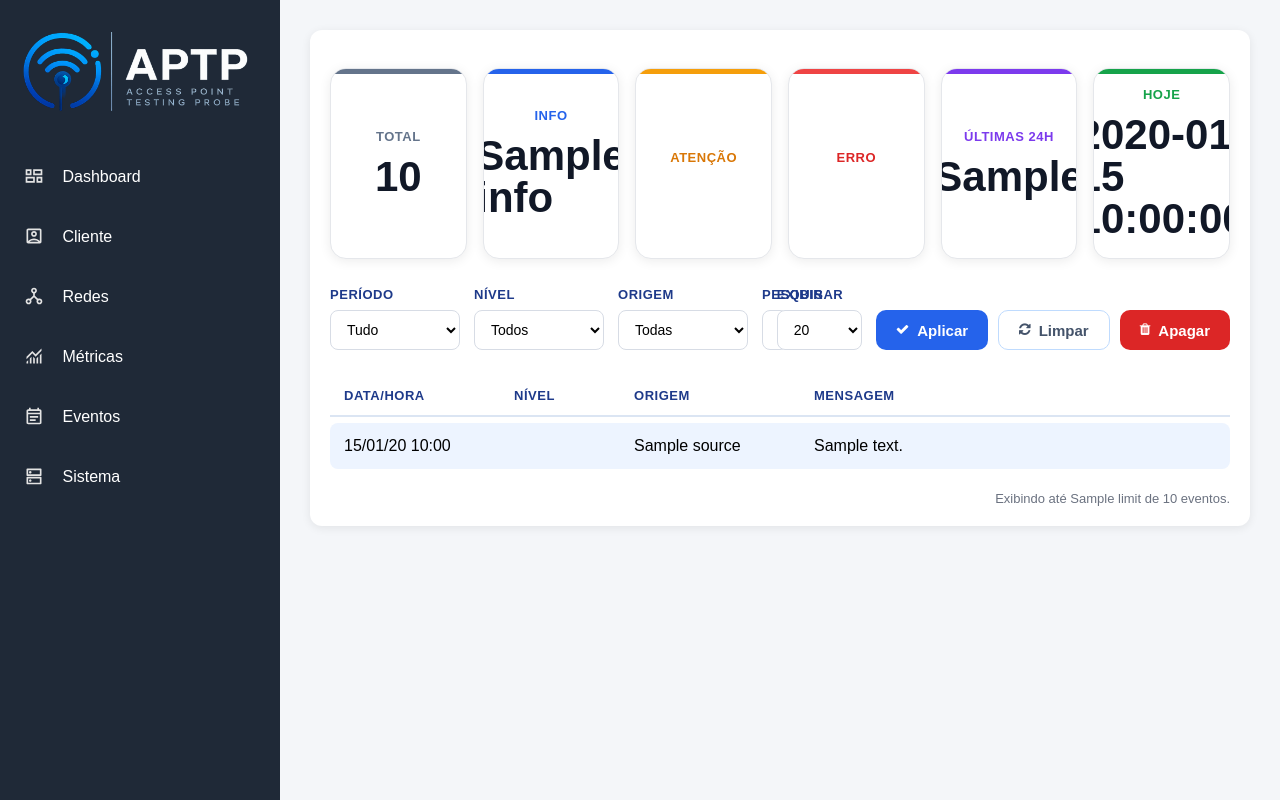
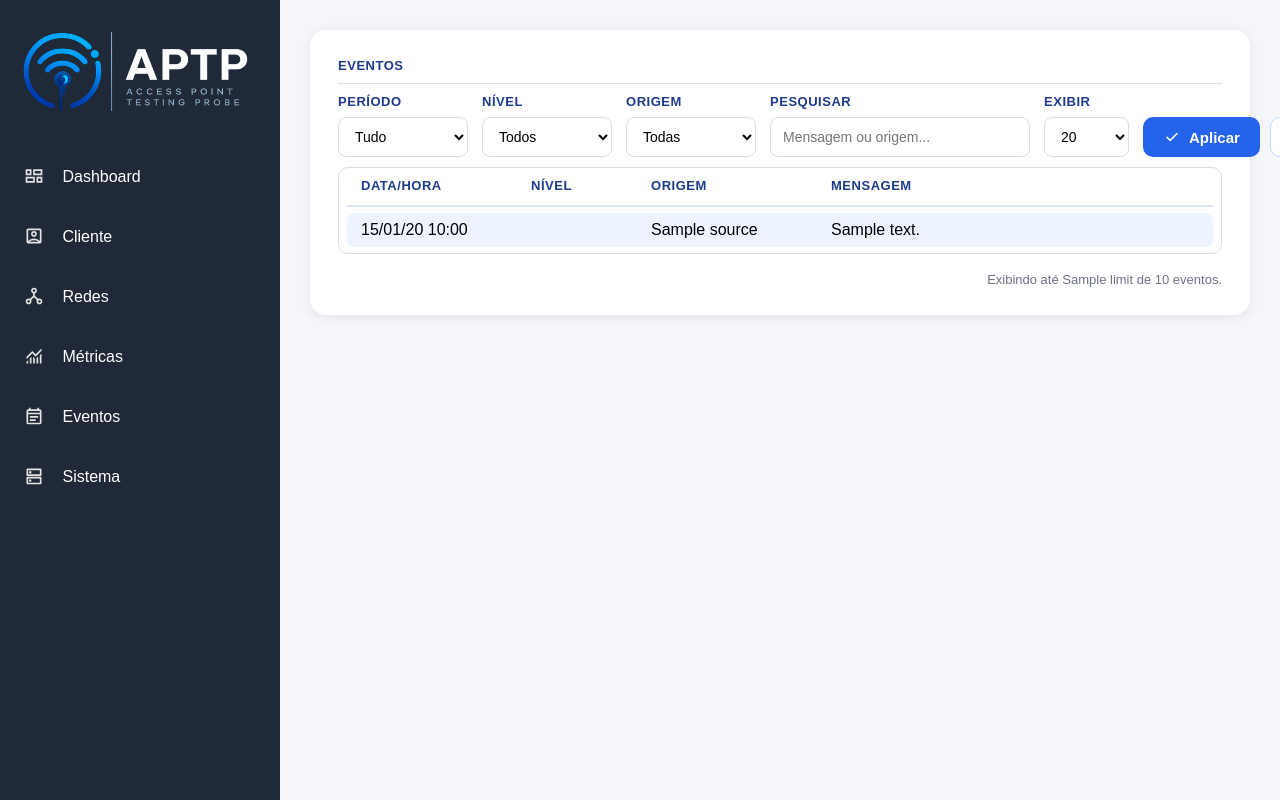
Before and after one commit to carloshorajr/aptp, a Flask app: template frontend/templates/events.html in a window 1280 px wide. Run offline with Flask 3, Linux system fonts and the light colour scheme; data comes from the database, SQL or seed files in the repository; the template is opened without the code that fills it: most values are stand-ins (such as "Sample title", 1, 10 or a date in 2020); parts of the project's set-up code (start-up, migrations or seed data) failed here and were passed over.

Commit message:
Standardize System page layout and styling

```diff
--- a/frontend/static/css/events.css
+++ b/frontend/static/css/events.css
@@ -1,8 +1,25 @@
+/* Painel */
+
+.events-panel{
+    display:flex;
+    flex-direction:column;
+    gap:20px;
+}
+
+/* Conteúdo */
+
+.events-section{
+    display:flex;
+    flex-direction:column;
+    gap:10px;
+}
+
+/* Filtros */
+
 .filters-panel{
     display:flex;
     align-items:flex-end;
     gap:14px;
-    flex-wrap:nowrap;
     width:100%;
 }
 
@@ -24,8 +41,8 @@
 }
 
 .filter-search{
-    flex:1 1 0;
-    min-width:0;
+    flex:1;
+    min-width:260px;
 }
 
 .filter-limit{
@@ -85,85 +102,94 @@
     gap:8px;
 }
 
-.filter-buttons .btn i{
-    font-size:.90em;
+.event-icon{
+
+    width:18px;
+
+    height:18px;
+
+    display:block;
+
+    user-select:none;
+
+    pointer-events:none;
+
 }
+
+/* Tabela */
+
+.events-table{
+    border:1px solid #d7dce5;
+    border-radius:10px;
+    overflow:hidden;
+    background:#fff;
+    padding:0 8px;
+
+}
+
+.events-table .table{
+
+    margin-top:-8px;
+
+}
+
+.events-table .table tbody td{
+
+    padding:8px 14px;
+
+}
+
+.events-section h3{
+
+    margin:0;
+
+    padding-bottom:10px;
+
+    border-bottom:1px solid #d8e2ef;
+
+    font-size:13px;
+
+    font-weight:700;
+
+    text-transform:uppercase;
+
+    letter-spacing:.04em;
+
+    color:#1e3a8a;
+
+}
+
+.events-section form{
+    display:flex;
+    flex-direction:column;
+    gap:20px;
+}
+
+/* Badges */
 
 .badge-info{
     background:#dbeafe;
     color:#1d4ed8;
+    box-shadow:inset 0 0 0 1px rgba(0,0,0,.06);
 }
 
 .badge-warning{
     background:#fef3c7;
     color:#92400e;
+    box-shadow:inset 0 0 0 1px rgba(0,0,0,.06);
 }
 
 .badge-error{
     background:#fee2e2;
     color:#b91c1c;
+    box-shadow:inset 0 0 0 1px rgba(0,0,0,.06);
 }
+/* Footer */
 
 .table-footer{
-    margin-top:16px;
+    margin-top:8px;
+    margin-bottom:0px;
     text-align:right;
     font-size:13px;
     color:#6b7280;
 }
-
-.stats-panel{
-    display:grid;
-    grid-template-columns:repeat(6,1fr);
-    gap:16px;
-    margin-bottom:28px;
-}
-
-.stat-card{
-    background:#fff;
-    border-radius:16px;
-    padding:18px 20px;
-    min-height:110px;
-    display:flex;
-    flex-direction:column;
-    justify-content:center;
-    align-items:center;
-    box-shadow:0 2px 12px rgba(0,0,0,.08);
-}
-
-.stat-title{
-    font-size:13px;
-    font-weight:700;
-    text-transform:uppercase;
-    letter-spacing:.04em;
-    margin-bottom:12px;
-}
-
-.stat-value{
-    font-size:42px;
-    font-weight:700;
-    line-height:1;
-}
-
-.stat-total .stat-title{
-    color:#64748b;
-}
-
-.stat-info .stat-title{
-    color:#2563eb;
-}
-
-.stat-warning .stat-title{
-    color:#d97706;
-}
-
-.stat-error .stat-title{
-    color:#dc2626;
-}
-
-.stat-24h .stat-title{
-    color:#7c3aed;
-}
-
-.stat-today .stat-title{
-    color:#16a34a;
-}
--- a/frontend/static/css/metrics.css
+++ b/frontend/static/css/metrics.css
@@ -56,13 +56,9 @@
 
 .metrics-table{
 
-    border:1px solid #d7dce5;
+    position:relative;
 
-    border-radius:10px;
-
-    overflow:hidden;
-
-    background:#ffffff;
+    overflow:visible;
 
 }
 
@@ -129,6 +125,18 @@
     display:flex;
 
     flex-direction:column;
+
+}
+
+.metrics-table-content{
+
+    border:1px solid #d7dce5;
+
+    border-radius:10px;
+
+    overflow:hidden;
+
+    background:#ffffff;
 
 }
 
@@ -367,6 +375,24 @@
 
 }
 
+.metric-item:first-child .metric-tooltip-text{
+
+    top:12px;
+
+    transform:none;
+
+}
+
+.metric-item:last-child .metric-tooltip-text{
+
+    top:auto;
+
+    bottom:12px;
+
+    transform:none;
+
+}
+
 /* Toggle */
 
 .metric-switch{
--- a/frontend/static/css/modal.css
+++ b/frontend/static/css/modal.css
@@ -76,7 +76,19 @@
 
     align-items:center;
 
-    font-size:28px;
+}
+
+.modal-icon-symbol{
+
+    width:28px;
+
+    height:28px;
+
+    display:block;
+
+    user-select:none;
+
+    pointer-events:none;
 
 }
 
--- a/frontend/static/css/network.css
+++ b/frontend/static/css/network.css
@@ -470,3 +470,17 @@
     cursor:pointer;
 
 }
+
+.wifi-password-icon{
+
+    width:18px;
+
+    height:18px;
+
+    display:block;
+
+    pointer-events:none;
+
+    user-select:none;
+
+}
--- a/frontend/static/css/system.css
+++ b/frontend/static/css/system.css
@@ -1,3 +1,5 @@
+/* Painel */
+
 .system-panel{
 
     width:100%;
@@ -12,6 +14,8 @@
 
 }
 
+/* Seções */
+
 .system-section{
 
     margin-bottom:34px;
@@ -21,6 +25,20 @@
 .system-section:last-child{
 
     margin-bottom:0;
+
+}
+
+/* Lista */
+
+.system-list{
+
+    border:1px solid #d7dce5;
+
+    border-radius:10px;
+
+    overflow:hidden;
+
+    background:#ffffff;
 
 }
 
@@ -44,6 +62,8 @@
 
 }
 
+/* Itens */
+
 .system-item{
 
     display:flex;
@@ -56,17 +76,25 @@
 
     padding:13px 18px;
 
-    border-radius:6px;
+    border-bottom:1px solid #eef2f7;
 
     transition:background .15s ease;
 
 }
 
-.system-item:nth-child(even){
+.system-item:nth-child(odd){
 
     background:#edf4ff;
 
 }
+
+.system-list .system-item:last-child{
+
+    border-bottom:none;
+
+}
+
+/* Texto */
 
 .system-label{
 
@@ -87,6 +115,8 @@
     white-space:nowrap;
 
 }
+
+/* Responsivo */
 
 @media (max-width:768px){
 
--- a/frontend/static/js/events.js
+++ b/frontend/static/js/events.js
@@ -252,7 +252,7 @@ const Events = {
                 message:
                     "Não há filtros para limpar.",
 
-                icon: "refresh",
+                icon: "cached",
 
                 iconClass: "info",
 
@@ -294,7 +294,7 @@ const Events = {
                 message:
                     "Não há eventos para apagar.",
 
-                icon: "trash",
+                icon: "delete",
 
                 iconClass: "info",
 
@@ -317,7 +317,7 @@ const Events = {
             message:
                 "Você deseja apagar todo o registro de eventos?\nEsta ação não poderá ser desfeita!",
 
-            icon: "trash",
+            icon: "delete",
 
             iconClass: "danger",
 
--- a/frontend/static/js/metrics.js
+++ b/frontend/static/js/metrics.js
@@ -258,7 +258,7 @@ const Metrics = {
                     message:
                         "Todas as métricas já estão no padrão.",
 
-                    icon: "refresh",
+                    icon: "cached",
 
                     iconClass: "info",
 
--- a/frontend/static/js/modal.js
+++ b/frontend/static/js/modal.js
@@ -60,7 +60,7 @@ function showModal(options) {
 
     modalIcon.className = `modal-icon modal-icon-${options.iconClass ?? "danger"}`;
 
-    modalIconSymbol.className = `fa fa-${options.icon ?? "trash"}`;
+    modalIconSymbol.src = `/static/icons/${options.icon ?? "delete"}.svg`;
 
     modalCallback = options.onConfirm ?? null;
 
--- a/frontend/static/js/network.js
+++ b/frontend/static/js/network.js
@@ -68,7 +68,7 @@ const Network = {
                 message:
                     "Não há redes escaneadas para limpar.",
 
-                icon: "refresh",
+                icon: "cached",
 
                 iconClass: "info",
 
@@ -283,7 +283,7 @@ const Network = {
 
             allowHtml: true,
 
-            icon: "info-circle",
+            icon: "info",
 
             iconClass: "info",
 
@@ -347,7 +347,7 @@ const Network = {
 
                         message: result.message,
 
-                        icon: "times-circle",
+                        icon: "delete",
 
                         iconClass: "danger",
 
@@ -429,9 +429,15 @@ const Network = {
                         <button
                             id="toggle-password"
                             type="button"
-                            class="wifi-password-toggle">
+                            class="wifi-password-toggle"
+                        >
 
-                            <i class="fa fa-eye-slash"></i>
+                            <img
+                                id="toggle-password-icon"
+                                class="wifi-password-icon"
+                                src="/static/icons/visibility_off.svg"
+                                alt="Mostrar senha"
+                            >
 
                         </button>
 
@@ -441,7 +447,7 @@ const Network = {
 
             `,
 
-            icon: "wifi",
+            icon: "wifi_connect",
 
             iconClass: "info",
 
@@ -491,10 +497,13 @@ const Network = {
                             ? "password"
                             : "text";
 
-                    toggle.innerHTML =
+                    const toggleIcon =
+                        document.getElementById("toggle-password-icon");
+
+                    toggleIcon.src =
                         showing
-                            ? '<i class="fa fa-eye-slash"></i>'
-                            : '<i class="fa fa-eye"></i>';
+                            ? "/static/icons/visibility_off.svg"
+                            : "/static/icons/visibility.svg";
 
                 };
 
@@ -614,9 +623,9 @@ const Network = {
 
                     icon:
                         result.success
-                            ? "check-circle"
+                            ? "check"
 
-                            : "times-circle",
+                            : "delete",
 
                     iconClass:
                         result.success
--- a/frontend/templates/components/modal.html
+++ b/frontend/templates/components/modal.html
@@ -7,10 +7,12 @@
             class="modal-icon modal-icon-danger"
         >
 
-            <i
+            <img
                 id="modal-icon-symbol"
-                class="fa fa-trash"
-            ></i>
+                class="modal-icon-symbol"
+                src="/static/icons/delete.svg"
+                alt=""
+            >
 
         </div>
 
--- a/frontend/templates/events.html
+++ b/frontend/templates/events.html
@@ -2,71 +2,11 @@
 
 {% block content %}
 
-<div class="card">
+<div class="settings-panel events-panel">
 
-    <div class="stats-panel">
+    <div class="events-section">
 
-        {% with
-            css_class="stat-total",
-            category="EVENTOS",
-            title="Total",
-            value=statistics.total,
-            element_id="stat-total"
-        %}
-            {% include "components/cards/stat_card.html" %}
-        {% endwith %}
-
-        {% with
-            css_class="stat-info",
-            category="EVENTOS",
-            title="INFO",
-            value=statistics.info,
-            element_id="stat-info"
-        %}
-            {% include "components/cards/stat_card.html" %}
-        {% endwith %}
-
-        {% with
-            css_class="stat-warning",
-            category="EVENTOS",
-            title="ATENÇÃO",
-            value=statistics.warning,
-            element_id="stat-warning"
-        %}
-            {% include "components/cards/stat_card.html" %}
-        {% endwith %}
-
-        {% with
-            css_class="stat-error",
-            category="EVENTOS",
-            title="ERRO",
-            value=statistics.error,
-            element_id="stat-error"
-        %}
-            {% include "components/cards/stat_card.html" %}
-        {% endwith %}
-
-        {% with
-            css_class="stat-24h",
-            category="EVENTOS",
-            title="Últimas 24h",
-            value=statistics.last_24h,
-            element_id="stat-24h"
-        %}
-            {% include "components/cards/stat_card.html" %}
-        {% endwith %}
-
-        {% with
-            css_class="stat-today",
-            category="EVENTOS",
-            title="Hoje",
-            value=statistics.today,
-            element_id="stat-today"
-        %}
-            {% include "components/cards/stat_card.html" %}
-        {% endwith %}
-
-    </div>
+        <h3>EVENTOS</h3>
 
         <form method="GET">
 
@@ -208,44 +148,60 @@
 
                 <div class="filter-buttons">
 
-            {% with
-                href=None,
-                type="submit",
-                css_class="btn-primary",
-                label="Aplicar",
-                icon="check",
-                onclick=None
-            %}
-            {% include "components/buttons/button.html" %}
-            {% endwith %}
+                    <button
+                        type="submit"
+                        class="btn btn-primary"
+                    >
 
-            {% with
-                href=None,
-                type="button",
-                css_class="btn-outline",
-                label="Limpar",
-                icon="refresh",
+                        <img
+                            class="event-icon"
+                            src="/static/icons/check.svg"
+                            alt=""
+                        >
+
+                        <span>Aplicar</span>
+
+                    </button>
+
+                    <button
+                        type="button"
+                        class="btn btn-outline"
                         onclick="Events.clearFilters()"
-            %}
-            {% include "components/buttons/button.html" %}
-            {% endwith %}
+                    >
 
-            {% with
-                href=None,
-                type="button",
-                css_class="btn-danger",
-                label="Apagar",
-                icon="trash",
+                        <img
+                            class="event-icon"
+                            src="/static/icons/cached.svg"
+                            alt=""
+                        >
+
+                        <span>Limpar</span>
+
+                    </button>
+
+                    <button
+                        type="button"
+                        class="btn btn-danger"
                         onclick="Events.clear()"
-            %}
-            {% include "components/buttons/button.html" %}
-            {% endwith %}
+                    >
+
+                        <img
+                            class="event-icon"
+                            src="/static/icons/delete.svg"
+                            alt=""
+                        >
+
+                        <span>Apagar</span>
+
+                    </button>
 
                 </div>
 
         </div>
 
     </form>
+
+    <div class="events-table">
 
         <table class="table">
 
@@ -293,6 +249,8 @@
 
         </table>
 
+    </div>
+
     <div class="table-footer">
 
         {% set selected_limit = filters.get("limit", "20") %}
@@ -311,4 +269,6 @@
 
     </div>
 
+</div>
+
 {% endblock %}
--- a/frontend/templates/metrics.html
+++ b/frontend/templates/metrics.html
@@ -65,6 +65,8 @@
 <!-- Lista de Métricas -->
 
         <div class="metrics-table">
+
+            <div class="metrics-table-content">
 
                 <div id="metrics-list">
 
```
Also changed, not shown: frontend/static/js/system.js (+8 -0 lines), frontend/templates/system.html (+25 -1 lines), frontend/static/icons/check.svg (added), frontend/static/icons/check_box.svg (deleted), frontend/static/icons/delete.svg (added), frontend/static/icons/visibility.svg (added), frontend/static/icons/visibility_off.svg (added). Lines whose indentation alone changed are shown as unchanged.
